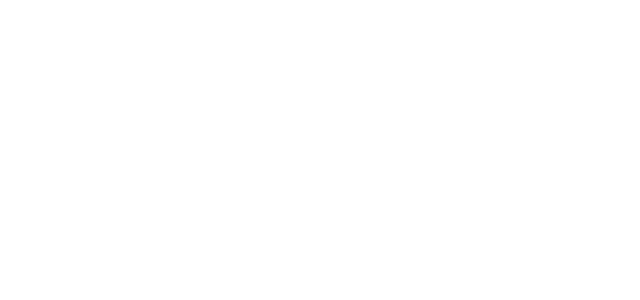
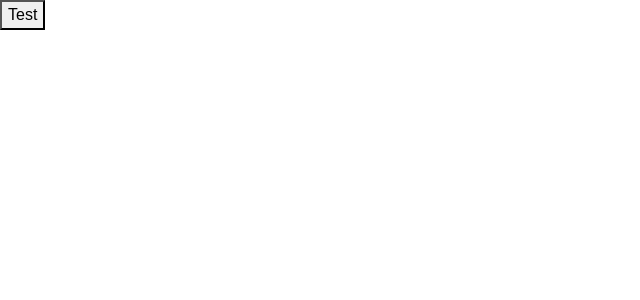
Before and after one commit to Sxlly/Drug-Interactor, a React (Create React App) app: page /drug3dtest in a window 1280 px wide. Shown: the top 300 px of the page, without its empty margins (0-640 px from the left). Built offline with nearby package versions, Linux system fonts and the light colour scheme.

Commit message:
2d drug image test

```diff
--- /dev/null
+++ b/src/drug3dtest.js
@@ -0,0 +1,51 @@
+import React, { Component, useState } from "react";
+import './bootstrap.css';
+import './theme.css';
+import * as ReactBootStrap from "react-bootstrap";
+
+
+
+export default () => {
+
+    const [url, updateUrl] = useState("");
+
+
+    async function get3dStructure() {
+
+        const getStructureAPI = "http://cactus.nci.nih.gov/chemical/structure/aspirin/image";
+        const getStructureAPIResponse = await fetch(getStructureAPI)
+        const getStructureAPIData = await getStructureAPIResponse;
+
+        console.log(getStructureAPIData);
+        updateUrl(getStructureAPIData.url);
+    }
+
+    const onSubmit = event => {
+
+        event.preventDefault();
+
+        (async () => {
+
+            await get3dStructure();
+            console.log("Waited!");
+
+        })();
+    }
+
+
+
+    return (
+
+        <div>
+
+            <button onClick={onSubmit}>Test</button>
+
+            <div id="twirler" height="300" width="300">
+
+                <img src={url} />
+
+            </div>
+        </div>
+
+    );
+}
--- a/src/index.js
+++ b/src/index.js
@@ -12,17 +12,19 @@
 import getDrugInteraction from './getDrugInteraction';
 import HomePage from './HomePage';
 import getInteractionPair from './getInteractionPair';
+import drug3dtest from './drug3dtest';
 import { BrowserRouter, Switch, Route } from 'react-router-dom';
 
 ReactDOM.render(
   <BrowserRouter>
     <Switch>
-      <Route exact path = "/" component = {HomePage} />
+      <Route exact path = "/" component = {drug3dtest} />
       <Route path = "/AllDrugTerms" component={AllDrugTerms} />
       <Route path = "/getRxcuiId" component={getRxcuiId} />
       <Route path = "/getDrugInteraction" component={getDrugInteraction} />
       <Route path = "/HomePage" component={HomePage} />
       <Route path = "/getInteractionPair" component={getInteractionPair} />
+      <Route path = "/drug3dtest" component={drug3dtest} />
     </Switch>
   </BrowserRouter>,
   document.getElementById('root')
```
